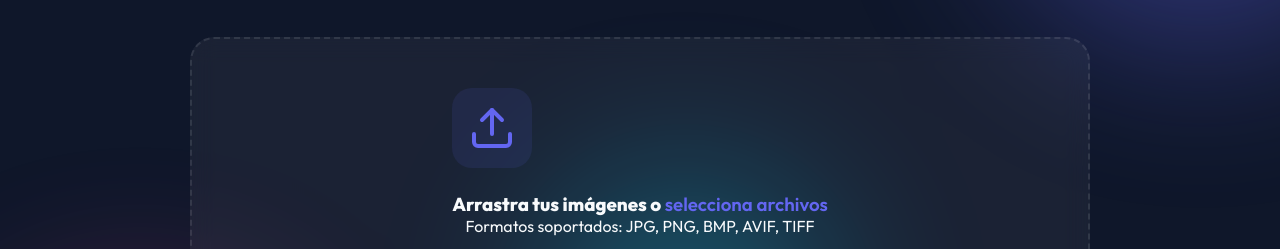
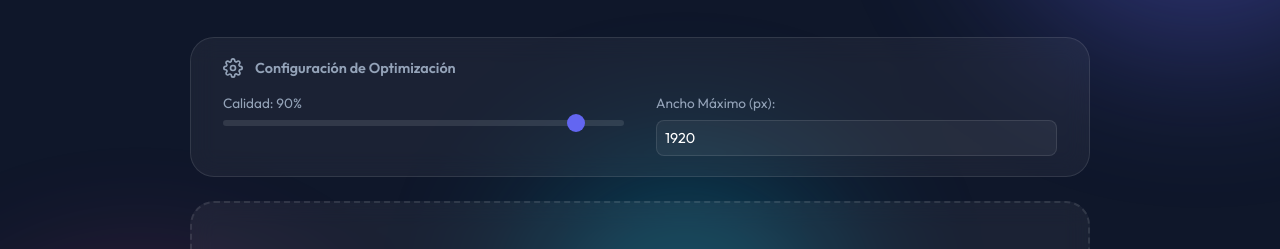
Before and after one commit to fernandojavierp/image-compressor, a website: page index.html in a window 1280 px wide. Shown: the part 304-553 px from the top of the page. Drawn offline with nearby package versions, Linux system fonts and the light colour scheme.

Commit message:
Feature: Add quality and resize settings

```diff
--- a/app.js
+++ b/app.js
@@ -5,13 +5,23 @@
     const uploadSection = document.getElementById('drop-zone');
     const resultsGrid = document.getElementById('results-grid');
 
+    // Settings elements
+    const qualityRange = document.getElementById('quality-range');
+    const qualityValue = document.getElementById('quality-value');
+    const maxWidthInput = document.getElementById('max-width');
+
     const resetBtn = document.getElementById('reset-btn');
     const downloadAllBtn = document.getElementById('download-all-btn');
     const canvas = document.getElementById('conversion-canvas');
     const ctx = canvas.getContext('2d');
 
     let isProcessing = false;
-    let processedFiles = []; // To store {name, blob} for ZIP
+    let processedFiles = [];
+
+    // Update quality label
+    qualityRange.addEventListener('input', (e) => {
+        qualityValue.textContent = e.target.value;
+    });
 
     // Click to upload
     dropZone.addEventListener('click', () => !isProcessing && fileInput.click());
@@ -50,8 +60,14 @@
         uploadSection.classList.add('hidden');
         resultsSection.classList.remove('hidden');
 
+        // Capture current settings for this batch
+        const config = {
+            quality: parseInt(qualityRange.value) / 100,
+            maxWidth: parseInt(maxWidthInput.value) || 1920
+        };
+
         for (const file of imageFiles) {
-            await processFile(file);
+            await processFile(file, config);
         }
 
         isProcessing = false;
@@ -60,7 +76,7 @@
         }
     }
 
-    async function processFile(file) {
+    async function processFile(file, config) {
         return new Promise((resolve) => {
             const originalSize = file.size;
             const fileName = file.name;
@@ -71,10 +87,20 @@
                 const img = new Image();
 
                 img.onload = () => {
-                    canvas.width = img.width;
-                    canvas.height = img.height;
+                    // Calculate dimensions respecting maxWidth
+                    let width = img.width;
+                    let height = img.height;
+
+                    if (width > config.maxWidth) {
+                        const ratio = config.maxWidth / width;
+                        width = config.maxWidth;
+                        height = height * ratio;
+                    }
+
+                    canvas.width = width;
+                    canvas.height = height;
                     ctx.clearRect(0, 0, canvas.width, canvas.height);
-                    ctx.drawImage(img, 0, 0);
+                    ctx.drawImage(img, 0, 0, width, height);
 
                     canvas.toBlob((blob) => {
                         const compressedSize = blob.size;
@@ -98,7 +124,7 @@
                             preview: imgData
                         });
                         resolve();
-                    }, 'image/webp', 0.9);
+                    }, 'image/webp', config.quality);
                 };
                 img.src = imgData;
             };
@@ -142,15 +168,12 @@
         resultsGrid.appendChild(item);
     }
 
-    // Download All as ZIP
     downloadAllBtn.addEventListener('click', async () => {
         if (processedFiles.length === 0) return;
-
         const zip = new JSZip();
         processedFiles.forEach(file => {
             zip.file(file.name, file.blob);
         });
-
         const content = await zip.generateAsync({ type: 'blob' });
         const link = document.createElement('a');
         link.href = URL.createObjectURL(content);
--- a/index.html
+++ b/index.html
@@ -26,6 +26,23 @@
             <h1 id="main-title">WebP Image <span class="gradient-text">Converter</span></h1>
             <p class="subtitle">Optimización profesional sin servidores. Tu privacidad es nuestra prioridad.</p>
         </header>
+
+        <section class="settings-panel card">
+            <div class="settings-header">
+                <svg xmlns="http://www.w3.org/2000/svg" width="20" height="20" viewBox="0 0 24 24" fill="none" stroke="currentColor" stroke-width="2" stroke-linecap="round" stroke-linejoin="round"><circle cx="12" cy="12" r="3"/><path d="M19.4 15a1.65 1.65 0 0 0 .33 1.82l.06.06a2 2 0 0 1 0 2.83 2 2 0 0 1-2.83 0l-.06-.06a1.65 1.65 0 0 0-1.82-.33 1.65 1.65 0 0 0-1 1.51V21a2 2 0 0 1-2 2 2 2 0 0 1-2-2v-.09A1.65 1.65 0 0 0 9 19.4a1.65 1.65 0 0 0-1.82.33l-.06.06a2 2 0 0 1-2.83 0 2 2 0 0 1 0-2.83l.06-.06a1.65 1.65 0 0 0 .33-1.82 1.65 1.65 0 0 0-1.51-1H3a2 2 0 0 1-2-2 2 2 0 0 1 2-2h.09A1.65 1.65 0 0 0 4.6 9a1.65 1.65 0 0 0-.33-1.82l-.06-.06a2 2 0 0 1 0-2.83 2 2 0 0 1 2.83 0l.06.06a1.65 1.65 0 0 0 1.82.33H9a1.65 1.65 0 0 0 1-1.51V3a2 2 0 0 1 2-2 2 2 0 0 1 2 2v.09a1.65 1.65 0 0 0 1 1.51 1.65 1.65 0 0 0 1.82-.33l.06-.06a2 2 0 0 1 2.83 0 2 2 0 0 1 0 2.83l-.06.06a1.65 1.65 0 0 0-.33 1.82V9a1.65 1.65 0 0 0 1.51 1H21a2 2 0 0 1 2 2 2 2 0 0 1-2 2h-.09a1.65 1.65 0 0 0-1.51 1z"/></svg>
+                <span>Configuración de Optimización</span>
+            </div>
+            <div class="settings-grid">
+                <div class="setting-item">
+                    <label for="quality-range">Calidad: <span id="quality-value">90</span>%</label>
+                    <input type="range" id="quality-range" min="1" max="100" value="90" class="slider">
+                </div>
+                <div class="setting-item">
+                    <label for="max-width">Ancho Máximo (px):</label>
+                    <input type="number" id="max-width" value="1920" step="100" min="100" class="input-field">
+                </div>
+            </div>
+        </section>
 
         <section class="upload-section card" id="drop-zone">
             <input type="file" id="file-input" accept="image/*" multiple hidden>
--- a/style.css
+++ b/style.css
@@ -176,6 +176,77 @@
 .upload-section.dragover {
     border-color: var(--success);
     background: rgba(16, 185, 129, 0.1);
+}
+
+/* Settings Panel */
+.settings-panel {
+    padding: 1.25rem 2rem;
+    display: flex;
+    flex-direction: column;
+    gap: 1rem;
+    margin-bottom: -1rem;
+}
+
+.settings-header {
+    display: flex;
+    align-items: center;
+    gap: 0.75rem;
+    font-size: 0.9rem;
+    font-weight: 600;
+    color: var(--text-muted);
+}
+
+.settings-grid {
+    display: grid;
+    grid-template-columns: 1fr 1fr;
+    gap: 2rem;
+}
+
+.setting-item {
+    display: flex;
+    flex-direction: column;
+    gap: 0.5rem;
+}
+
+.setting-item label {
+    font-size: 0.85rem;
+    color: var(--text-muted);
+}
+
+.input-field {
+    background: rgba(255, 255, 255, 0.05);
+    border: 1px solid var(--border-color);
+    border-radius: 8px;
+    padding: 0.5rem;
+    color: white;
+    font-family: inherit;
+    font-size: 0.9rem;
+}
+
+.slider {
+    -webkit-appearance: none;
+    appearance: none;
+    width: 100%;
+    height: 6px;
+    background: var(--border-color);
+    border-radius: 5px;
+    outline: none;
+}
+
+.slider::-webkit-slider-thumb {
+    -webkit-appearance: none;
+    appearance: none;
+    width: 18px;
+    height: 18px;
+    background: var(--primary);
+    border-radius: 50%;
+    cursor: pointer;
+    transition: var(--transition);
+}
+
+.slider::-webkit-slider-thumb:hover {
+    transform: scale(1.2);
+    box-shadow: 0 0 10px rgba(99, 102, 241, 0.4);
 }
 
 .icon-wrapper {
```
